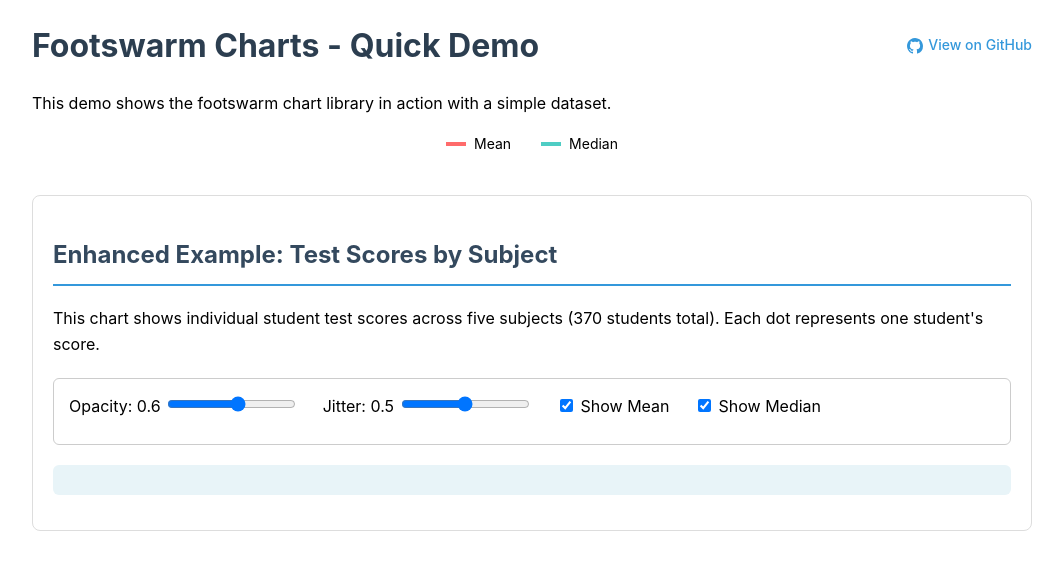
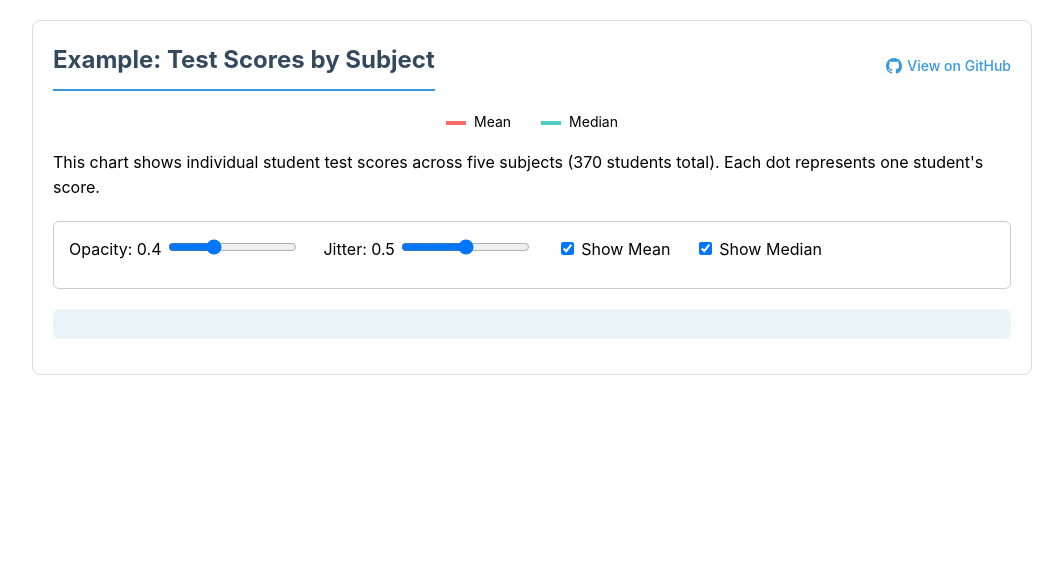
Before and after one commit to willfootwill/alphaswarm-charts, a website: page demo.html in a window 1280 px wide. Shown: the whole page, without its empty margins (108-1171 px from the left). Drawn offline with nearby package versions, Linux system fonts and the light colour scheme; a script that the page names is missing.

Commit message:
Restructure demo page layout and update settings
- Remove title header section, start directly with demo section
- Move GitHub link and Mean/Median legend into demo section
- Set default opacity to 0.4 for better visibility
- Change range values to 0 decimal places in statistics summary
- Adjust margins for cleaner layout

```diff
--- a/demo.html
+++ b/demo.html
@@ -16,7 +16,7 @@
         }
 
         .demo-section {
-            margin: 40px 0;
+            margin: 0;
             padding: 20px;
             border: 1px solid #ddd;
             border-radius: 8px;
@@ -84,8 +84,9 @@
     </style>
 </head>
 <body>
+    <div class="demo-section">
         <div style="display: flex; justify-content: space-between; align-items: center; margin-bottom: 20px;">
-        <h1 style="margin: 0;">Footswarm Charts - Quick Demo</h1>
+            <h2 style="margin: 0; color: #34495e; border-bottom: 2px solid #3498db; padding-bottom: 10px;">Example: Test Scores by Subject</h2>
             <a href="https://github.com/willfootwill/footswarm-charts"
                style="text-decoration: none; color: #3498db; font-weight: 500; font-size: 14px; display: flex; align-items: center; gap: 5px;"
                target="_blank">
@@ -95,7 +96,6 @@
                 View on GitHub
             </a>
         </div>
-    <p>This demo shows the footswarm chart library in action with a simple dataset.</p>
 
         <div class="legend">
             <div class="legend-item">
@@ -107,15 +107,12 @@
                 <span>Median</span>
             </div>
         </div>
-
-    <div class="demo-section">
-        <h2>Enhanced Example: Test Scores by Subject</h2>
         <p>This chart shows individual student test scores across five subjects (370 students total). Each dot represents one student's score.</p>
 
         <div class="controls">
             <label>
-                Opacity: <span id="opacity-value">0.6</span>
-                <input type="range" id="opacity-slider" min="0.1" max="1" step="0.1" value="0.6">
+                Opacity: <span id="opacity-value">0.4</span>
+                <input type="range" id="opacity-slider" min="0.1" max="1" step="0.1" value="0.4">
             </label>
             <label>
                 Jitter: <span id="jitter-value">0.5</span>
@@ -221,7 +218,7 @@
                 y = "category",
                 width = 800,
                 height = 400,
-                opacity = 0.6,
+                opacity = 0.4,
                 jitter = 0.5,
                 pointRadius = 4,
                 pointColor = "#4285f4",
@@ -424,7 +421,7 @@
                 html += `<strong>${cls}</strong> (n=${stats.count}): `;
                 html += `Mean=${stats.mean.toFixed(1)}, `;
                 html += `Median=${stats.median.toFixed(1)}, `;
-                html += `Range=${stats.min}-${stats.max}<br>`;
+                html += `Range=${stats.min.toFixed(0)}-${stats.max.toFixed(0)}<br>`;
             });
 
             document.getElementById('stats').innerHTML = html;
```
Lines whose indentation alone changed are shown as unchanged.
